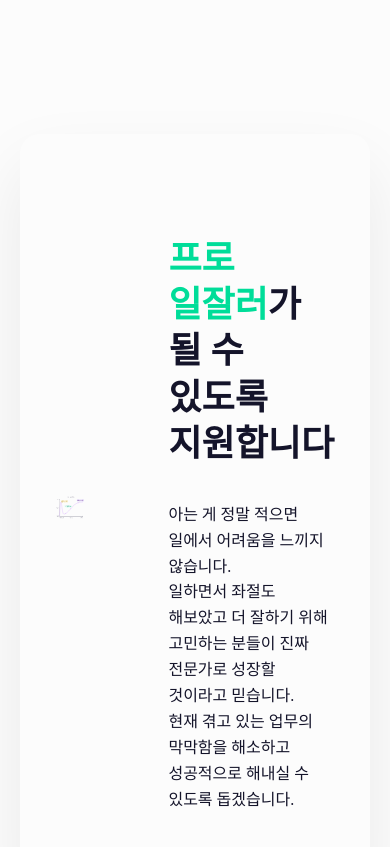
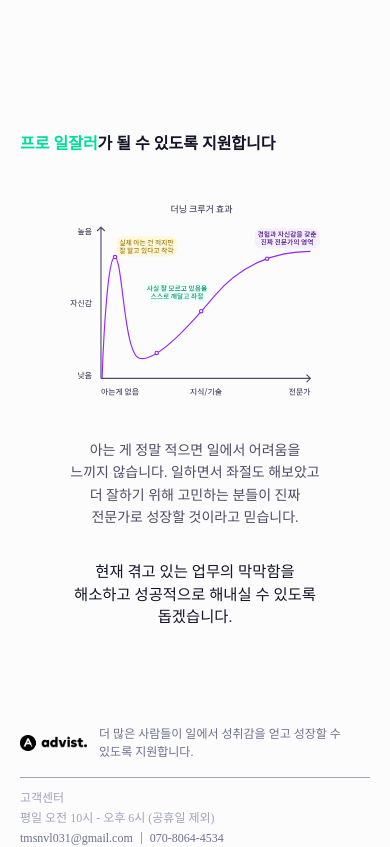
Before and after one commit to Advist-Project/Frontend, a Next.js app: page / in a window 390 px wide. Shown: the part 4240-5087 px from the top of the page. Built offline with nearby package versions, Linux system fonts and the light colour scheme; no server answers; a web font is replaced by a local one.

Commit message:
더닝크루가 내용 모바일 퍼블리싱

```diff
--- /dev/null
+++ b/src/components/main/dunning.tsx
@@ -0,0 +1,102 @@
+import styled from "@emotion/styled";
+import { min, Colors } from "components/ui";
+import Image from 'next/image';
+
+export function Dunning(){
+  return (
+    <Section6 className="wrap">
+      <MobileTitle><Highlight>프로 일잘러</Highlight>가 될 수 있도록 지원합니다</MobileTitle>
+      <Card>
+        <ImageBlock>
+          <Image
+            src="/mainGraphic_section6_graph.svg"
+            alt="더닝 크루거 효과. 지식과 기술에 대해 잘 알지 못하는 시기에는, 실제 아는 건 적지만 잘 알고 있다고 착각. 지식과 기술에 대해 조금 알고나면, 사실 잘 모르고 있음을 스스로 깨달고 좌절. 지식과 기술에 대해 전문가 수준이 될 수록, 경험과 자신감을 갖춘 진짜 전문가가 된다."
+            width={444}
+            height={342}
+            priority
+          />
+        </ImageBlock>
+        <Message>
+          <DesktopTitle><Highlight>프로 일잘러</Highlight>가 될 수 있도록 지원합니다</DesktopTitle>
+          <div>
+            <p style={{ color: Colors.gray1 }}>아는 게 정말 적으면 일에서 어려움을 느끼지 않습니다. 일하면서 좌절도 해보았고 더 잘하기 위해 고민하는 분들이 진짜 전문가로 성장할 것이라고 믿습니다.</p>
+            <Strong>현재 겪고 있는 업무의 막막함을 해소하고 성공적으로 해내실 수 있도록 돕겠습니다.</Strong>
+          </div>
+        </Message>
+      </Card>
+    </Section6>
+  )
+}
+
+const Section6 = styled.section`
+  color: ${Colors.black};
+  margin-top: 242px;
+  margin-bottom: 96px;
+`;
+
+const Highlight = styled.span`
+  color: ${Colors.secondary};
+`;
+
+const MobileTitle = styled.h3`
+  font-weight: 700;
+  line-height: 125%;
+
+  ${min[1]} {
+    display: none;
+  }
+`;
+const DesktopTitle = styled.h3`
+  display: none;
+  font-size: 36px;
+  font-weight: 700;
+  line-height: 125%;
+  margin-bottom: 20px;
+
+  ${min[1]} {
+    display: block;
+  }
+`;
+
+const Card = styled.div`
+  ${min[1]} {
+    box-shadow: 0px 32px 68px rgba(17, 17, 17, 0.08);
+    border-radius: 20px;
+    display: flex;
+    padding: 35px 36px;
+  }
+`;
+
+const ImageBlock = styled.div`
+  max-width: 444px;
+  width: calc(100% - 100px);
+  margin: 50px auto 40px;
+  text-align: center;
+`;
+
+const Message = styled.div`
+  width: calc(100% - 100px);
+  margin: 0 auto;
+  text-align: center;
+  font-size: 0.875rem;
+  line-height: 160%;
+  word-break: keep-all;
+
+  ${min[1]} {
+    flex-grow: 1;
+    padding-left: 36px;
+    font-size: 1rem;
+
+    display: flex;
+    flex-direction: column;
+    justify-content: space-around;
+    text-align: left;
+  }
+`;
+
+const Strong = styled.p`
+  margin-top: 32px;
+  font-size: 1.1em;
+  font-weight: 500;
+  color: ${Colors.black}
+`;
--- a/src/pages/index.tsx
+++ b/src/pages/index.tsx
@@ -5,6 +5,7 @@ import { min, Heading, Text, Button, Colors, Box } from "components/ui";
 import Image from 'next/image';
 import { ProductList } from "components/product-card-list";
 import axios, { AxiosResponse } from 'axios';
+import { Dunning } from "components/main/dunning";
 
 export default function Home() {
   const [Data, setData] = useState<object>();
@@ -98,21 +99,7 @@ export default function Home() {
           </a>
         </ProductListWrap>
       </Section5>
-      <Section6 className="wrap">
-        <Box shadow={3} round className="box">
-          <Image
-            src="/mainGraphic_section6_graph.svg"
-            alt="더닝 크루거 효과. 지식과 기술에 대해 잘 알지 못하는 시기에는, 실제 아는 건 적지만 잘 알고 있다고 착각. 지식과 기술에 대해 조금 알고나면, 사실 잘 모르고 있음을 스스로 깨달고 좌절. 지식과 기술에 대해 전문가 수준이 될 수록, 경험과 자신감을 갖춘 진짜 전문가가 된다."
-            width={444}
-            height={342}
-            priority
-          />
-          <div className="textContents">
-            <Heading level={3} bold><Highlight2>프로 일잘러</Highlight2>가 될 수 있도록 지원합니다</Heading>
-            <Text size="16px">아는 게 정말 적으면 일에서 어려움을 느끼지 않습니다. <br/>일하면서 좌절도 해보았고 더 잘하기 위해 고민하는 분들이 진짜 전문가로 성장할 것이라고 믿습니다. <br/>현재 겪고 있는 업무의 막막함을 해소하고 성공적으로 해내실 수 있도록 돕겠습니다.</Text>
-          </div>
-        </Box>
-      </Section6>
+      <Dunning />
     </Layout>
   )
 }
@@ -240,26 +227,3 @@ const ProductListWrap = styled.div`
     color: ${Colors.white};
   }
 `;
-
-// Section6
-const Section6 = styled.section`
-  color: ${Colors.black};
-  margin-top: 242px;
-  margin-bottom: 96px;
-
-  > .box {
-    display: flex;
-    padding: 35px 36px;
-  }
-  > .box > .textContents {
-    margin-left: 84px;
-    display: flex;
-    flex-direction: column;
-    justify-content: space-between;
-    word-break: keep-all;
-    padding-top: calc(102px - 35px);
-    padding-bottom: calc(68px - 35px);
-
-    h3 { margin-bottom: 35px; }
-  }
-`;
```
